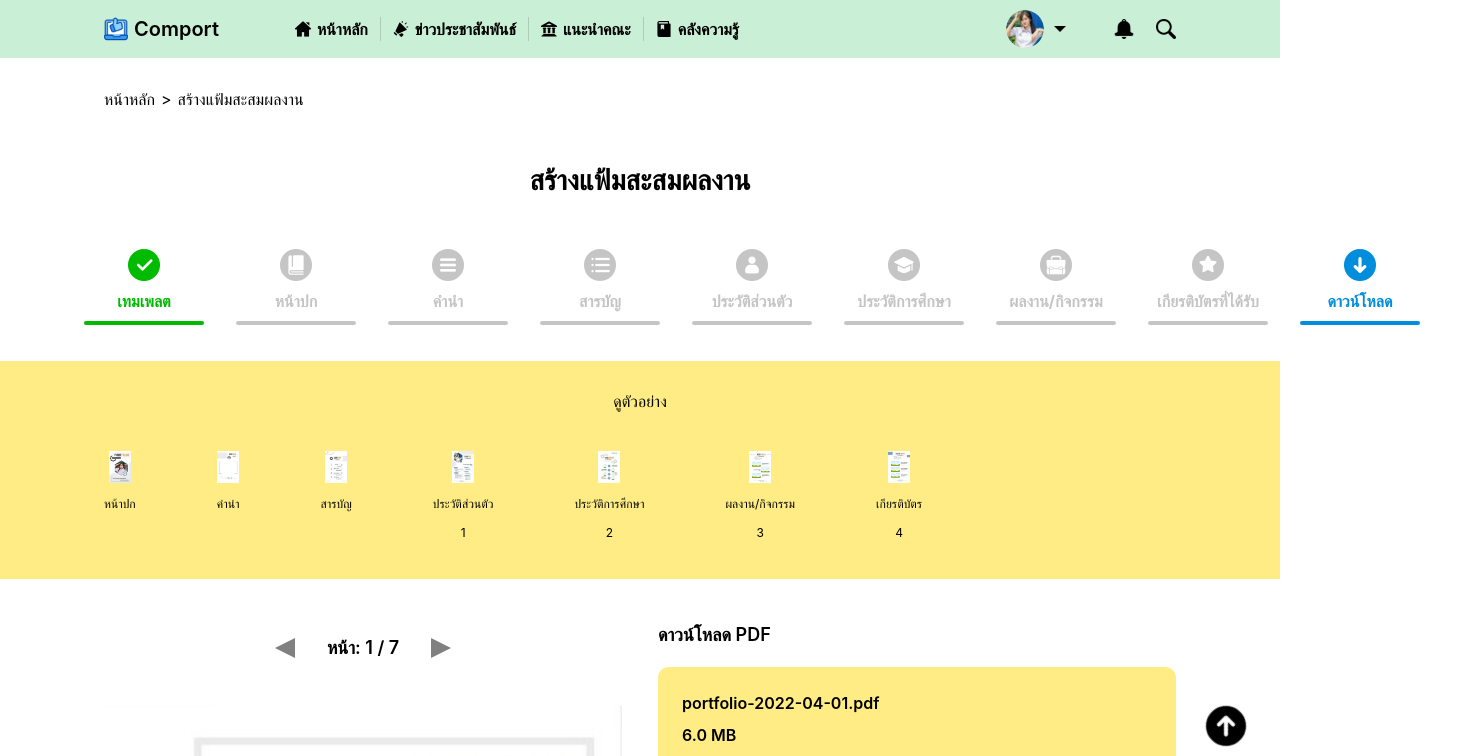
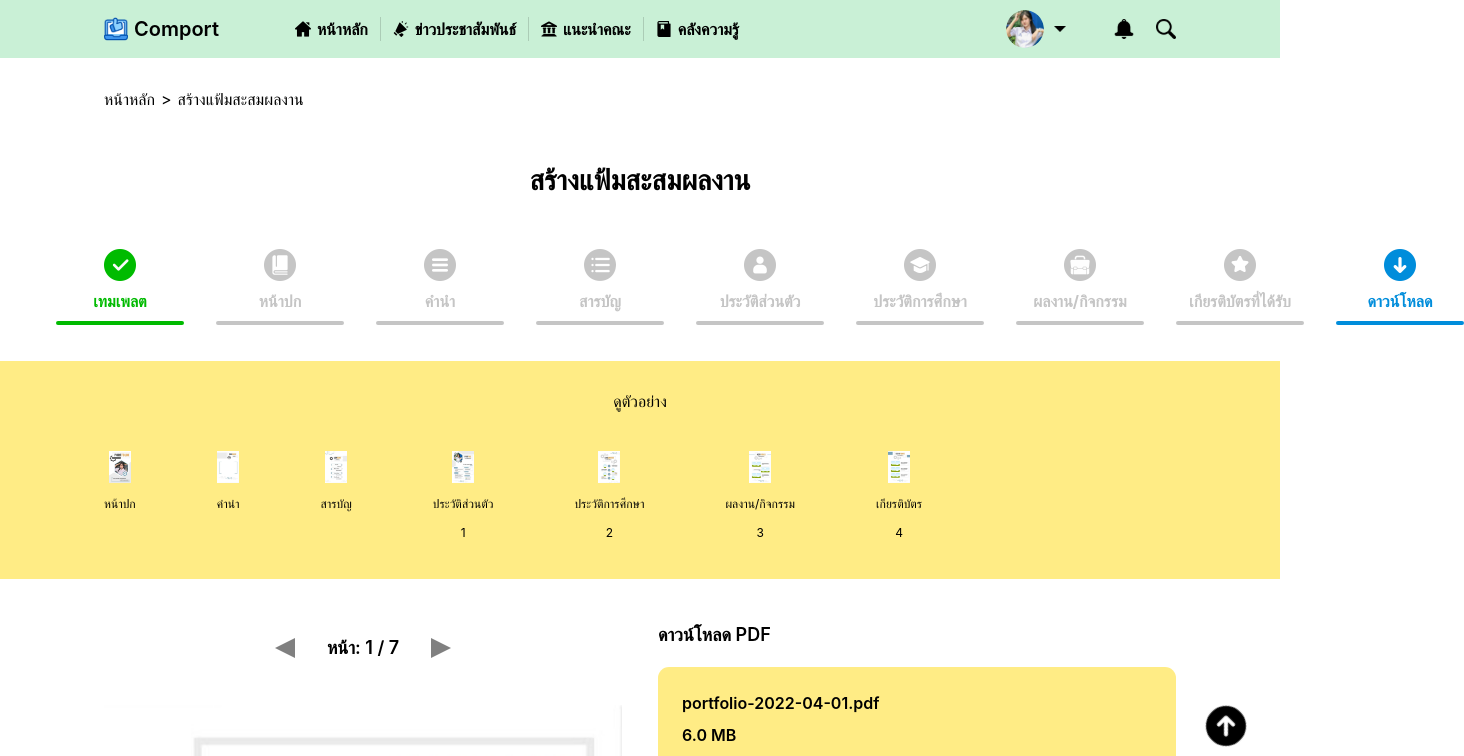
Before and after one commit to fffahchu/Special_Problem, a Next.js app: page /create-portfolio/download in a window 1280 px wide. Shown: the top 756 px of the page, 1464 px wide, since content can reach past the window. Built offline with nearby package versions, Linux system fonts and the light colour scheme.

Commit message:
fix step bar-create portfolio

```diff
--- a/components/StateCreate.js
+++ b/components/StateCreate.js
@@ -59,12 +59,12 @@ const StateCreate = ({ state }) => {
     },
   ];
   return (
-    <div className="flex gap-x-8 -ml-5">
+    <div className="flex gap-x-8 -ml-12">
       {menu.map((item, index) => {
         return (
           <Link href={item.link}>
             <button
-              className={`flex flex-col items-center w-[120px] h-[83px]`}
+              className={`flex flex-col items-center w-[128px] h-[83px]`}
               key={`state-${index}`}
             >
               <img
```
